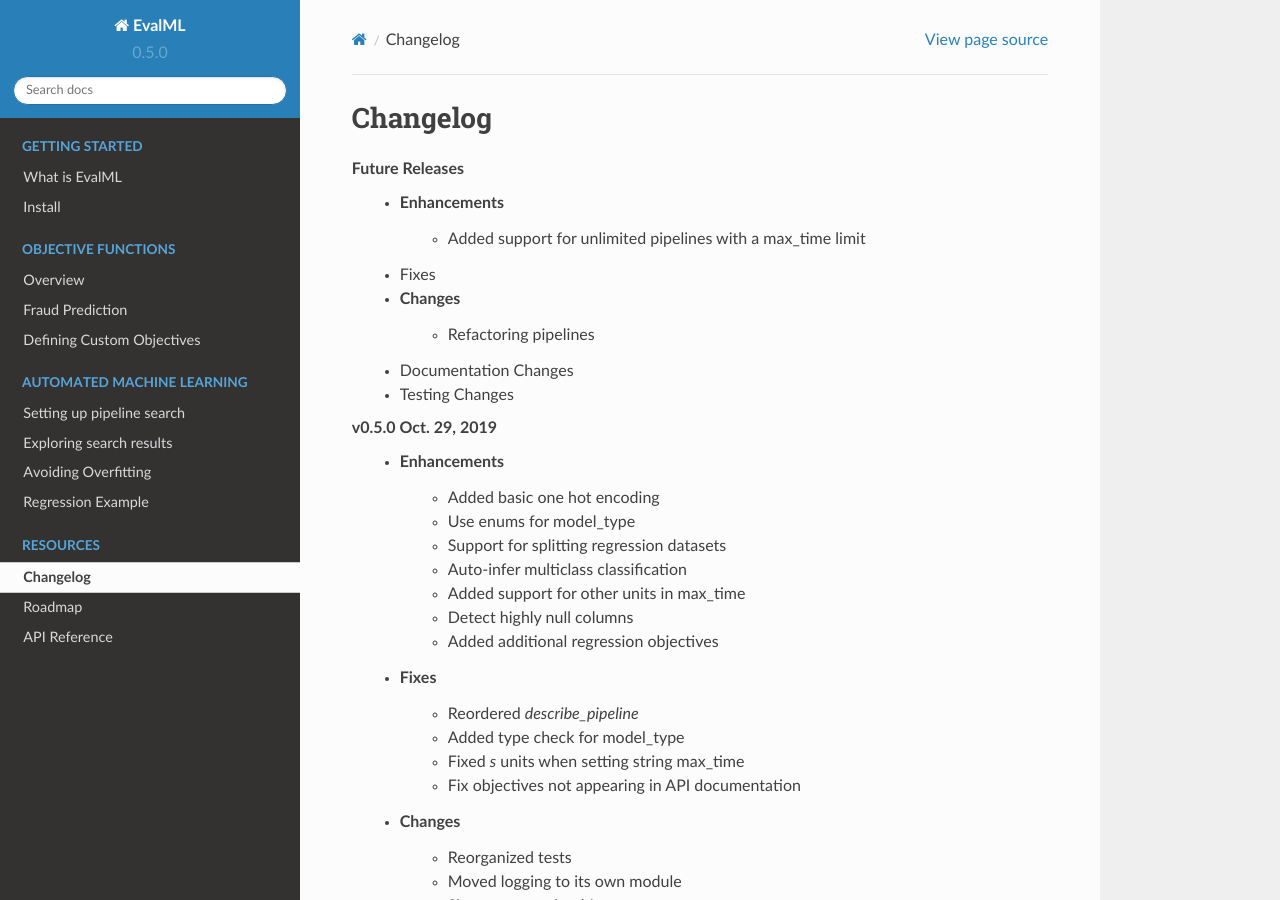
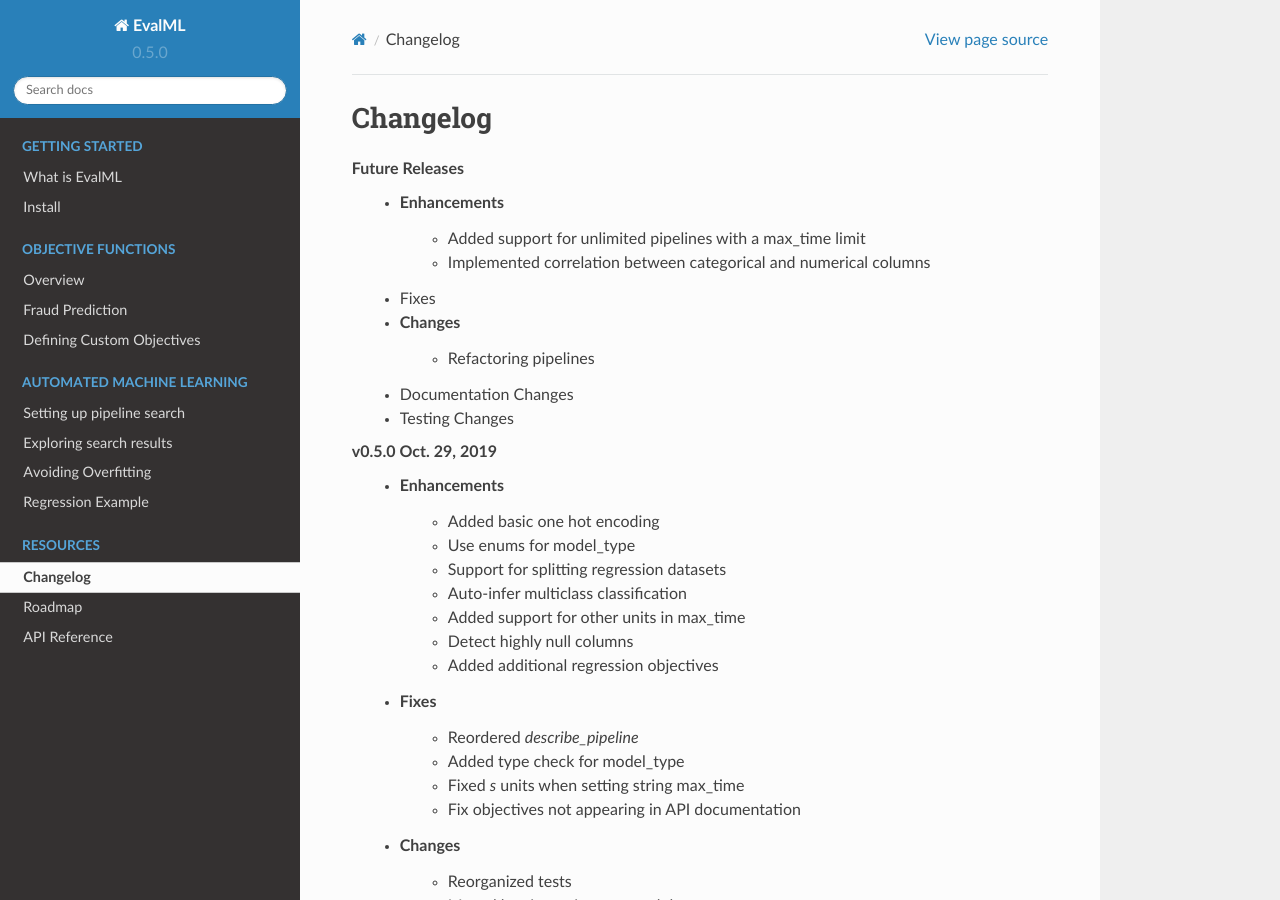
Before and after one commit to alteryx/evalml, a Sphinx documentation site: the page built from docs/source/changelog.rst, in a window 1280 px wide and 900 px high. Built offline with Sphinx 7.4.7 and the Read the Docs theme 2.0.0, drawn with Linux system fonts in a browser that asks for light colours; pages that are not in the unit, such as notebooks, are missing from menus.

Commit message:
changelog

```diff
--- a/docs/source/changelog.rst
+++ b/docs/source/changelog.rst
@@ -5,6 +5,7 @@
 **Future Releases**
     * Enhancements
         * Added support for unlimited pipelines with a max_time limit :pr:`70`
+        * Implemented correlation between categorical and numerical columns :pr:`182`
     * Fixes
     * Changes
         * Refactoring pipelines :pr:`108`
```
